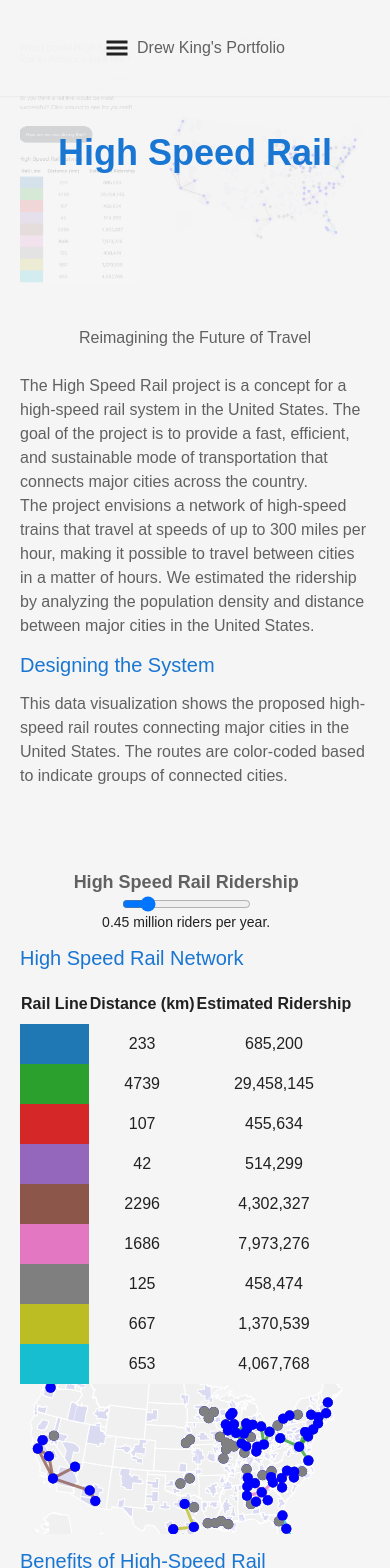
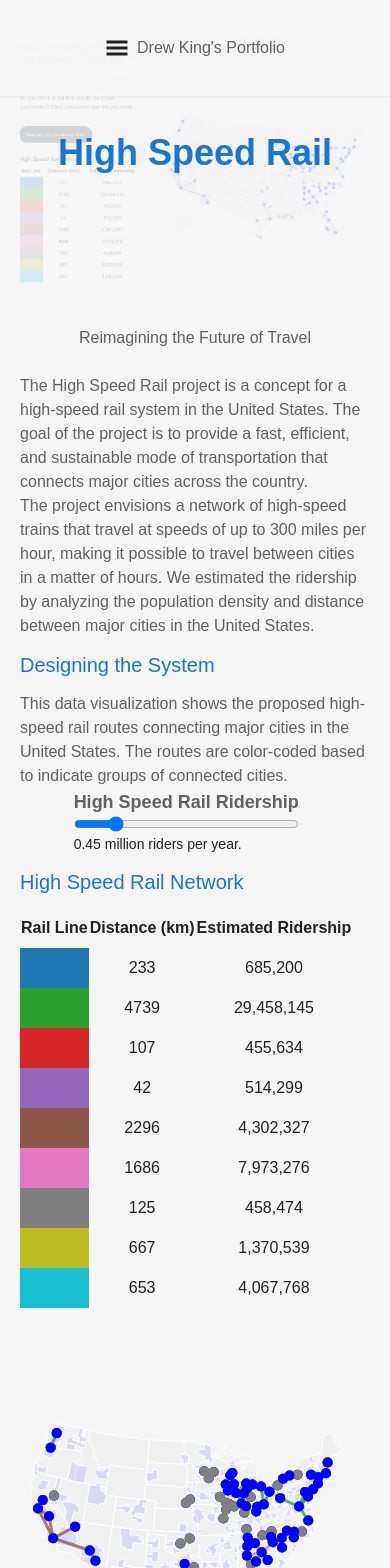
Before and after one commit to andrewpking/kingdrewsea-portfolio, a Next.js app: page /high-speed-rail in a window 390 px wide. Shown: the top 1568 px of the page. Built offline with nearby package versions, Linux system fonts and the light colour scheme.

Commit message:
Added absolute height to us-map renderer so table doesn't bounce around.

```diff
--- a/src/app/high-speed-rail/components/Dashboard.jsx
+++ b/src/app/high-speed-rail/components/Dashboard.jsx
@@ -16,7 +16,7 @@ const TrainbuilderDashboard = () => {
         <GraphProvider>
           <div className='flex flex-col items-center'>
             {/* Slider */}
-              <div className="relative flex flex-col items-center mt-20">
+              <div className="tiny:block sm:relative sm:flex flex-col items-center md:mt-20">
                 <p className="text-lg font-semibold">
                   High Speed Rail Ridership
                 </p>
@@ -38,7 +38,7 @@ const TrainbuilderDashboard = () => {
               </div>
               <TableBuilder />
           </div>
-          <div className='w-full'>
+          <div className='tiny:h-[50vh] xs:h-[60vh] sm:h-[70vh] md:h-[90vh] md:w-full'>
             <USMapRenderer
                   threshold={maxSize}
                 />
```
